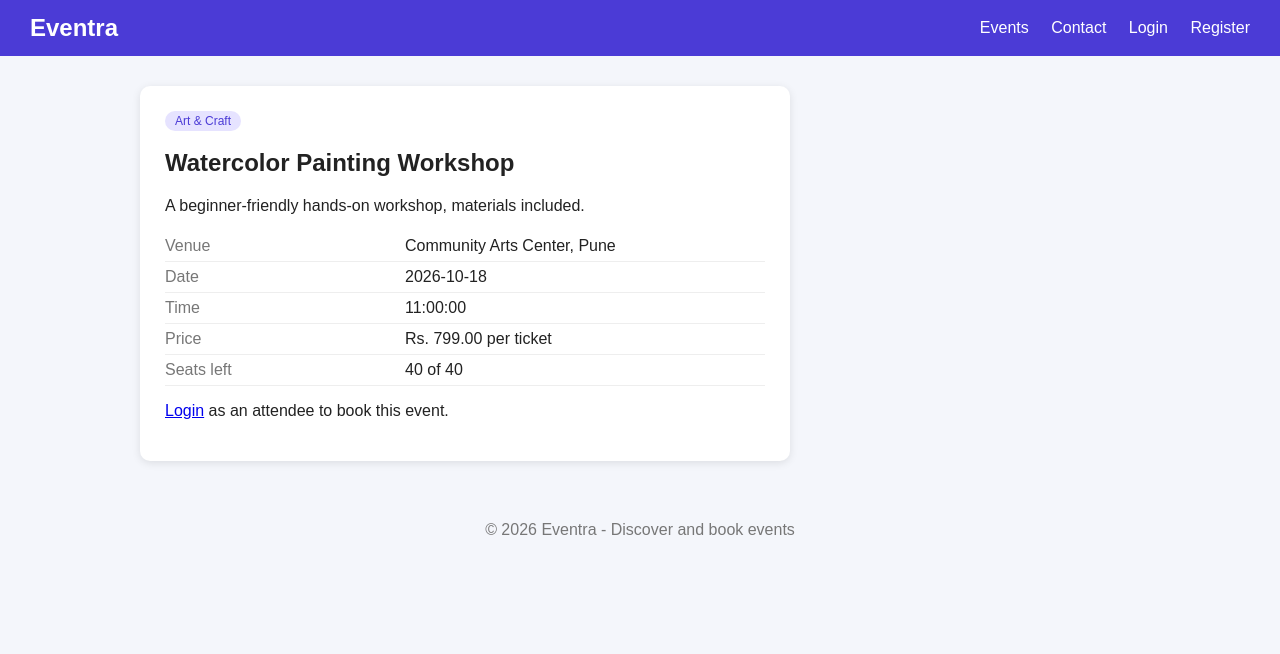
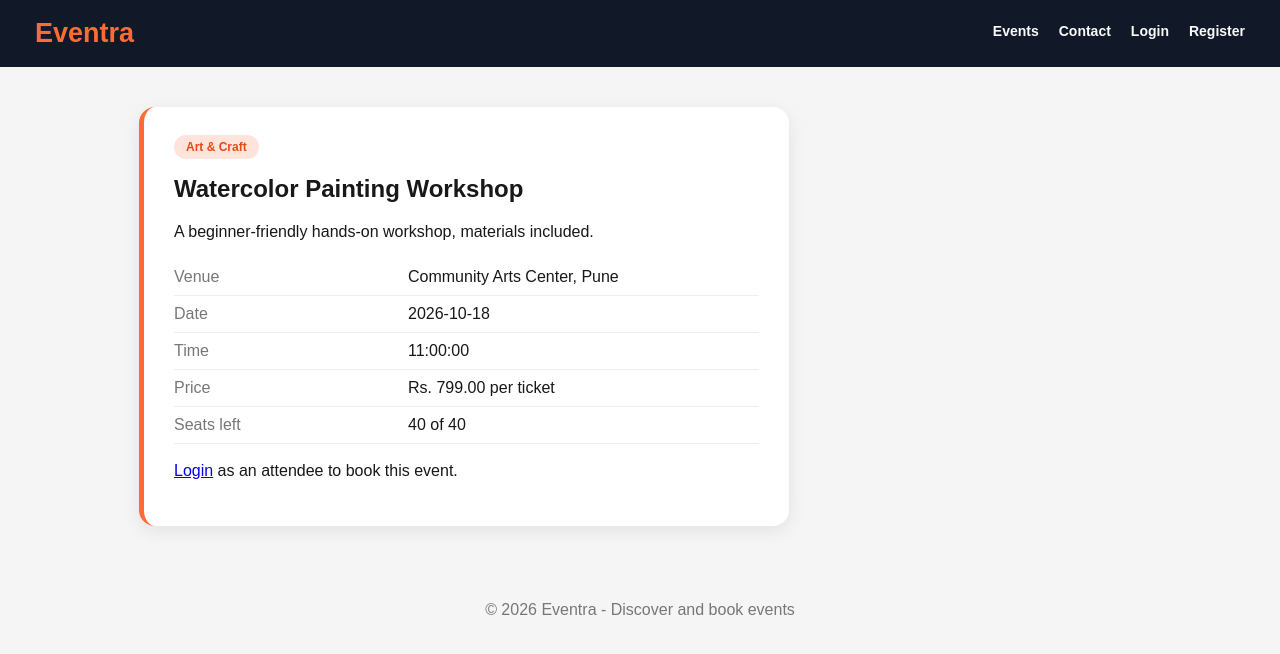
Before and after one commit to manyaparikh24-svg/eventra, a PHP site: page /event.php?id=7 in a window 1280 px wide. Shown: the top 654 px of the page. Run offline with PHP 8.4, Linux system fonts and the light colour scheme; data comes from the database, SQL or seed files in the repository.

Commit message:
Update Eventra visual theme

```diff
--- a/api/style.css
+++ b/api/style.css
@@ -1,54 +1,401 @@
-/* style.css - the look of the whole site. One file, used by every page. */
-body { font-family: Arial, sans-serif; margin: 0; background: #f4f6fb; color: #222; }
+/* =========================================================
+   EVENTRA - BOLD FESTIVAL THEME
+   ========================================================= */
 
-.navbar { background: #4b3bd6; padding: 14px 30px; display: flex; justify-content: space-between; align-items: center; flex-wrap: wrap; }
-.navbar .logo { color: white; font-size: 24px; font-weight: bold; text-decoration: none; }
-.navbar .links a { color: white; margin-left: 18px; text-decoration: none; }
-.navbar .links a:hover { text-decoration: underline; }
-.navbar .welcome { color: #dcd8ff; margin-left: 18px; }
+* {
+    box-sizing: border-box;
+}
 
-.container { max-width: 1000px; margin: 30px auto; padding: 0 20px; }
+body {
+    font-family: Arial, sans-serif;
+    margin: 0;
+    background: #f5f5f5;
+    color: #18181b;
+}
 
-.grid { display: grid; grid-template-columns: repeat(auto-fill, minmax(260px, 1fr)); gap: 20px; margin-top: 20px; }
-.card { background: white; padding: 20px; border-radius: 10px; box-shadow: 0 2px 8px rgba(0,0,0,0.1); text-decoration: none; color: inherit; display: block; }
-.card h3 { margin: 10px 0; }
-.card p { margin: 6px 0; color: #555; }
-.tag { background: #e6e3ff; color: #4b3bd6; padding: 3px 10px; border-radius: 12px; font-size: 12px; }
-.price { font-weight: bold; color: #1a8a4a; }
+/* =========================================================
+   NAVBAR
+   ========================================================= */
 
-.filter-bar { display: flex; gap: 10px; flex-wrap: wrap; margin: 20px 0; }
-.filter-bar select, .filter-bar input { padding: 8px; border: 1px solid #ccc; border-radius: 6px; }
-.filter-bar button { padding: 8px 16px; background: #4b3bd6; color: white; border: none; border-radius: 6px; cursor: pointer; }
-.clear-link { align-self: center; color: #4b3bd6; }
+/* =========================================================
+   NAVBAR
+   ========================================================= */
 
-.form-box { background: white; padding: 25px; border-radius: 10px; max-width: 420px; display: flex; flex-direction: column; gap: 6px; box-shadow: 0 2px 8px rgba(0,0,0,0.1); }
-.form-box label { font-weight: bold; margin-top: 10px; }
-.form-box input, .form-box select, .form-box textarea { padding: 8px; border: 1px solid #ccc; border-radius: 6px; }
-.form-box button { margin-top: 15px; padding: 10px; background: #4b3bd6; color: white; border: none; border-radius: 6px; cursor: pointer; }
+.navbar {
+    background: #111827;
+    padding: 18px 35px;
+    display: flex;
+    justify-content: space-between;
+    align-items: center;
+    flex-wrap: wrap;
+}
 
-.error { color: #c0392b; font-weight: bold; }
+.navbar .logo {
+    color: #ff6b35;
+    font-size: 27px;
+    font-weight: bold;
+    text-decoration: none;
+}
 
-.detail-box { background: white; padding: 25px; border-radius: 10px; max-width: 600px; box-shadow: 0 2px 8px rgba(0,0,0,0.1); }
-.detail-table { width: 100%; margin: 15px 0; border-collapse: collapse; }
-.detail-table td { padding: 6px 0; border-bottom: 1px solid #eee; }
-.detail-table td:first-child { color: #777; width: 40%; }
+.navbar .links {
+    display: flex;
+    align-items: center;
+    flex-wrap: wrap;
+}
 
-.btn { display: inline-block; margin-top: 15px; padding: 10px 20px; background: #4b3bd6; color: white; text-decoration: none; border-radius: 6px; }
+.navbar .links a {
+    color: #f9fafb;
+    margin-left: 20px;
+    text-decoration: none;
+    font-size: 14px;
+    font-weight: 600;
+    position: relative;
+    padding-bottom: 5px;
+}
 
-.confirmation { text-align: center; }
-.ticket-code { font-family: monospace; font-size: 16px; background: #f0eefe; padding: 6px 10px; border-radius: 6px; display: inline-block; }
+/* Orange underline on hover */
+.navbar .links a::after {
+    content: "";
+    position: absolute;
+    left: 0;
+    bottom: 0;
+    width: 0;
+    height: 2px;
+    background: #ff6b35;
+    transition: width 0.2s ease;
+}
 
-.manage-table { width: 100%; border-collapse: collapse; background: white; border-radius: 10px; overflow: hidden; margin-bottom: 30px; }
-.manage-table th, .manage-table td { padding: 10px; border-bottom: 1px solid #eee; text-align: left; }
-.manage-table th { background: #f0eefe; }
+.navbar .links a:hover {
+    color: #ff6b35;
+}
 
-.status-pending { color: #b8860b; }
-.status-approved { color: #1a8a4a; }
-.status-rejected, .status-cancelled { color: #c0392b; }
+.navbar .links a:hover::after {
+    width: 100%;
+}
 
-.footer { text-align: center; padding: 20px; color: #777; margin-top: 40px; }
+.navbar .welcome {
+    color: #ff6b35;
+    margin-left: 20px;
+    font-weight: bold;
+}
 
-/* Payment page */
-.pay-options { display: flex; gap: 15px; margin: 8px 0; }
-.pay-choice { font-weight: normal !important; margin-top: 0 !important; display: flex; align-items: center; gap: 5px; }
-.pay-fields { background: #f7f6ff; padding: 12px; border-radius: 8px; margin: 10px 0; }
+/* =========================================================
+   MAIN
+   ========================================================= */
+
+.container {
+    max-width: 1050px;
+    margin: 40px auto;
+    padding: 0 24px;
+}
+
+/* =========================================================
+   EVENT GRID
+   ========================================================= */
+
+.grid {
+    display: grid;
+    grid-template-columns: repeat(auto-fill, minmax(270px, 1fr));
+    gap: 24px;
+    margin-top: 25px;
+}
+
+/* =========================================================
+   EVENT CARDS
+   ========================================================= */
+
+.card {
+    background: #ffffff;
+    padding: 24px;
+    border-radius: 16px;
+    border: 2px solid transparent;
+    box-shadow: 0 4px 12px rgba(0, 0, 0, 0.08);
+    text-decoration: none;
+    color: inherit;
+    display: block;
+    transition: 0.2s;
+}
+
+.card:hover {
+    transform: translateY(-5px);
+    border-color: #ff6b35;
+    box-shadow: 0 10px 25px rgba(255, 107, 53, 0.18);
+}
+
+.card h3 {
+    margin: 12px 0;
+    color: #111827;
+    font-size: 20px;
+}
+
+.card p {
+    margin: 7px 0;
+    color: #6b7280;
+}
+
+/* =========================================================
+   EVENT TAGS
+   ========================================================= */
+
+.tag {
+    background: #ffe4dc;
+    color: #e64a19;
+    padding: 5px 12px;
+    border-radius: 50px;
+    font-size: 12px;
+    font-weight: bold;
+}
+
+/* =========================================================
+   PRICE
+   ========================================================= */
+
+.price {
+    font-weight: bold;
+    color: #00897b;
+    font-size: 18px;
+}
+
+/* =========================================================
+   FILTER
+   ========================================================= */
+
+.filter-bar {
+    display: flex;
+    gap: 10px;
+    flex-wrap: wrap;
+    margin: 25px 0;
+}
+
+.filter-bar select,
+.filter-bar input {
+    padding: 10px 12px;
+    border: 1px solid #d1d5db;
+    border-radius: 8px;
+    background: white;
+}
+
+.filter-bar button {
+    padding: 10px 20px;
+    background: #ff6b35;
+    color: white;
+    border: none;
+    border-radius: 50px;
+    cursor: pointer;
+    font-weight: bold;
+}
+
+.filter-bar button:hover {
+    background: #e85520;
+}
+
+.clear-link {
+    align-self: center;
+    color: #e64a19;
+}
+
+/* =========================================================
+   FORMS
+   ========================================================= */
+
+.form-box {
+    background: white;
+    padding: 30px;
+    border-radius: 16px;
+    max-width: 450px;
+    display: flex;
+    flex-direction: column;
+    gap: 6px;
+    border-top: 5px solid #ff6b35;
+    box-shadow: 0 5px 18px rgba(0, 0, 0, 0.08);
+}
+
+.form-box label {
+    font-weight: bold;
+    margin-top: 12px;
+}
+
+.form-box input,
+.form-box select,
+.form-box textarea {
+    padding: 10px;
+    border: 1px solid #d1d5db;
+    border-radius: 8px;
+}
+
+.form-box input:focus,
+.form-box select:focus,
+.form-box textarea:focus {
+    outline: none;
+    border-color: #ff6b35;
+}
+
+.form-box button {
+    margin-top: 18px;
+    padding: 12px;
+    background: #111827;
+    color: white;
+    border: none;
+    border-radius: 50px;
+    cursor: pointer;
+    font-weight: bold;
+}
+
+.form-box button:hover {
+    background: #ff6b35;
+}
+
+/* =========================================================
+   ERROR
+   ========================================================= */
+
+.error {
+    color: #dc2626;
+    font-weight: bold;
+}
+
+/* =========================================================
+   DETAIL BOX
+   ========================================================= */
+
+.detail-box {
+    background: white;
+    padding: 30px;
+    border-radius: 16px;
+    max-width: 650px;
+    border-left: 5px solid #ff6b35;
+    box-shadow: 0 5px 18px rgba(0, 0, 0, 0.08);
+}
+
+.detail-table {
+    width: 100%;
+    margin: 18px 0;
+    border-collapse: collapse;
+}
+
+.detail-table td {
+    padding: 9px 0;
+    border-bottom: 1px solid #eeeeee;
+}
+
+.detail-table td:first-child {
+    color: #777777;
+    width: 40%;
+}
+
+/* =========================================================
+   BUTTON
+   ========================================================= */
+
+.btn {
+    display: inline-block;
+    margin-top: 15px;
+    padding: 12px 24px;
+    background: #ff6b35;
+    color: white;
+    text-decoration: none;
+    border-radius: 50px;
+    font-weight: bold;
+}
+
+.btn:hover {
+    background: #111827;
+}
+
+/* =========================================================
+   CONFIRMATION
+   ========================================================= */
+
+.confirmation {
+    text-align: center;
+}
+
+.ticket-code {
+    font-family: monospace;
+    font-size: 16px;
+    background: #fff4cc;
+    color: #8a6200;
+    padding: 8px 13px;
+    border-radius: 8px;
+    display: inline-block;
+}
+
+/* =========================================================
+   MANAGEMENT TABLE
+   ========================================================= */
+
+.manage-table {
+    width: 100%;
+    border-collapse: collapse;
+    background: white;
+    border-radius: 12px;
+    overflow: hidden;
+    margin-bottom: 30px;
+    box-shadow: 0 4px 12px rgba(0, 0, 0, 0.06);
+}
+
+.manage-table th,
+.manage-table td {
+    padding: 12px;
+    border-bottom: 1px solid #eeeeee;
+    text-align: left;
+}
+
+.manage-table th {
+    background: #111827;
+    color: white;
+}
+
+/* =========================================================
+   STATUS
+   ========================================================= */
+
+.status-pending {
+    color: #d97706;
+}
+
+.status-approved {
+    color: #00897b;
+}
+
+.status-rejected,
+.status-cancelled {
+    color: #dc2626;
+}
+
+/* =========================================================
+   FOOTER
+   ========================================================= */
+
+.footer {
+    text-align: center;
+    padding: 25px;
+    color: #777777;
+    margin-top: 50px;
+}
+
+/* =========================================================
+   PAYMENT
+   ========================================================= */
+
+.pay-options {
+    display: flex;
+    gap: 15px;
+    margin: 8px 0;
+}
+
+.pay-choice {
+    font-weight: normal !important;
+    margin-top: 0 !important;
+    display: flex;
+    align-items: center;
+    gap: 5px;
+}
+
+.pay-fields {
+    background: #fff7ed;
+    padding: 14px;
+    border-radius: 10px;
+    margin: 10px 0;
+    border: 1px solid #fed7aa;
+}
```
